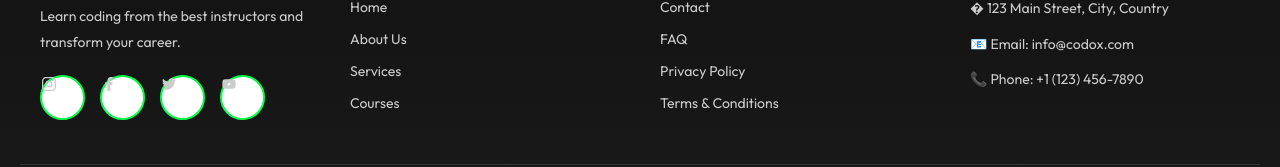
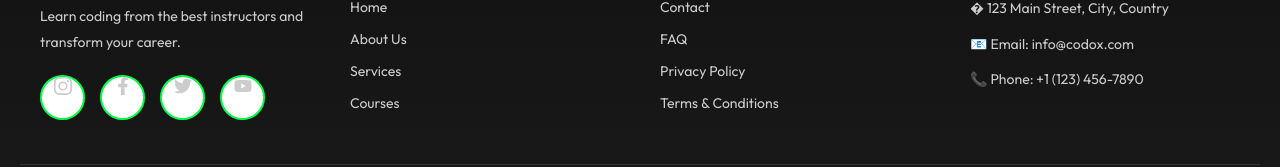
Before and after one commit to Jagdish-Giri/codox, a React app in the folder frontend/: page /terms in a window 1280 px wide. Shown: the part 3221-3388 px from the top of the page. Built offline with nearby package versions, Linux system fonts and the light colour scheme; the HTML template or start-up script is replaced by a standard one; a web font is replaced by a local one.

Commit message:
Perfect center alignment for social icons with SVG styling

```diff
--- a/frontend/src/components/Footer/Footer.css
+++ b/frontend/src/components/Footer/Footer.css
@@ -65,6 +65,13 @@
     transition: all 0.3s ease;
     border: 2px solid #00ff48;
     font-size: 18px;
+}
+
+.social-icon svg {
+    display: block;
+    width: 18px;
+    height: 18px;
+    margin: auto;
 }
 
 .social-icon:hover {
```
